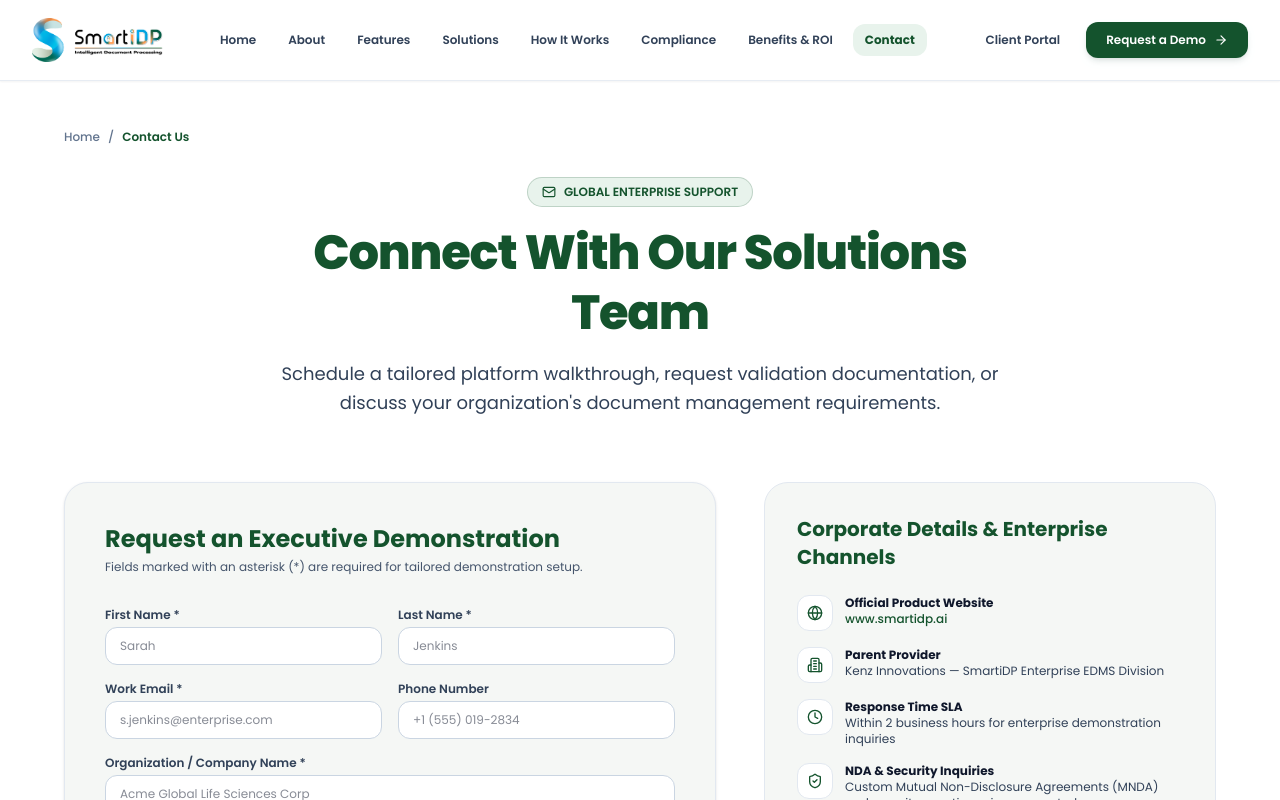
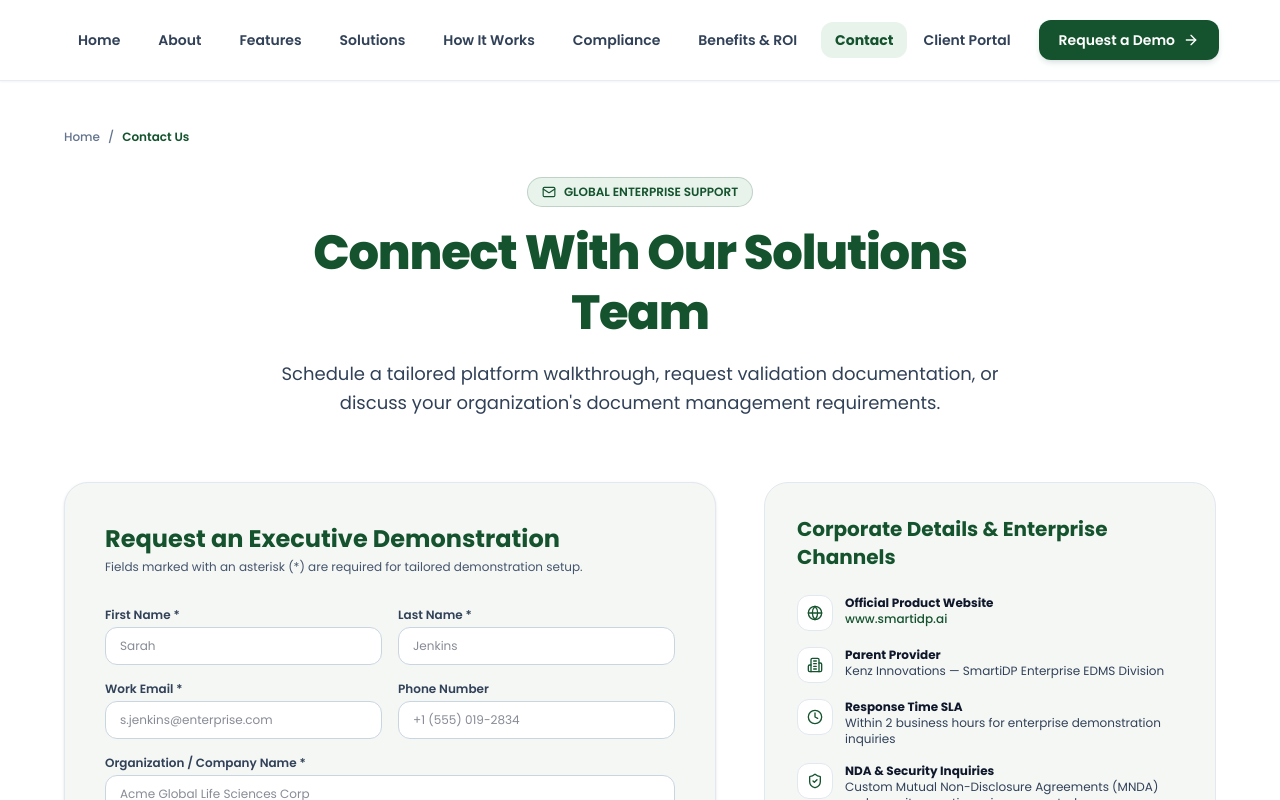
Before and after one commit to riyazkenzinnovations/Smartidp-Website, a React (Vite) app: page /contact in a window 1280 px wide. Shown: the top 800 px of the page. Built offline with nearby package versions, Linux system fonts and the light colour scheme.

Commit message:
Increase Navbar font size to text-sm and text-[13px] for enhanced legibility

```diff
--- a/src/components/Navbar.jsx
+++ b/src/components/Navbar.jsx
@@ -19,8 +19,8 @@ export default function Navbar({ onOpenDemoModal }) {
 
   return (
     <header className="sticky top-0 z-50 backdrop-blur-xl bg-white/95 border-b border-slate-200/80 shadow-xs">
-      <div className="max-w-7xl mx-auto px-4 sm:px-6 lg:px-8 h-20 flex items-center justify-between">
-        <Link to="/" className="flex items-center group py-2 shrink-0">
+      <div className="w-full max-w-[1720px] mx-auto px-4 sm:px-8 lg:px-12 xl:px-16 h-20 flex items-center justify-between">
+        <Link to="/" className="flex items-center group py-2">
           <img
             src={brandLogo}
             alt="SmartiDP EDMS — Kenz Innovations"
@@ -29,14 +29,14 @@ export default function Navbar({ onOpenDemoModal }) {
         </Link>
 
         {/* Desktop Navigation */}
-        <nav className="hidden xl:flex items-center gap-1 sm:gap-2 text-xs font-semibold text-slate-700">
+        <nav className="hidden xl:flex items-center gap-1.5 sm:gap-2.5 text-sm font-semibold text-slate-700">
           {NAV_LINKS.map((link) => (
             <NavLink
               key={link.path}
               to={link.path}
               end={link.path === '/'}
               className={({ isActive }) =>
-                `px-3 py-2 rounded-xl transition-all ${
+                `px-3.5 py-2 rounded-xl transition-all whitespace-nowrap ${
                   isActive
                     ? 'text-[#14532D] font-bold bg-[#E8F3EC]'
                     : 'text-slate-700 hover:text-[#14532D] hover:bg-[#F5F7F5]'
@@ -49,14 +49,14 @@ export default function Navbar({ onOpenDemoModal }) {
         </nav>
 
         {/* Medium-screen Navigation fallback */}
-        <nav className="hidden lg:flex xl:hidden items-center gap-1 text-xs font-semibold text-slate-700">
+        <nav className="hidden lg:flex xl:hidden items-center gap-1 text-[13px] font-semibold text-slate-700">
           {NAV_LINKS.slice(0, 6).map((link) => (
             <NavLink
               key={link.path}
               to={link.path}
               end={link.path === '/'}
               className={({ isActive }) =>
-                `px-2.5 py-1.5 rounded-lg transition-all ${
+                `px-2.5 py-1.5 rounded-lg transition-all whitespace-nowrap ${
                   isActive
                     ? 'text-[#14532D] font-bold bg-[#E8F3EC]'
                     : 'text-slate-700 hover:text-[#14532D] hover:bg-[#F5F7F5]'
@@ -69,7 +69,7 @@ export default function Navbar({ onOpenDemoModal }) {
           <NavLink
             to="/contact"
             className={({ isActive }) =>
-              `px-2.5 py-1.5 rounded-lg transition-all ${
+              `px-2.5 py-1.5 rounded-lg transition-all whitespace-nowrap ${
                 isActive
                   ? 'text-[#14532D] font-bold bg-[#E8F3EC]'
                   : 'text-slate-700 hover:text-[#14532D] hover:bg-[#F5F7F5]'
@@ -86,16 +86,16 @@ export default function Navbar({ onOpenDemoModal }) {
             href="https://www.smartidp.ai"
             target="_blank"
             rel="noopener noreferrer"
-            className="text-xs font-semibold px-3.5 py-2 text-slate-700 hover:text-[#14532D] hover:bg-[#E8F3EC] rounded-xl transition-all"
+            className="text-sm font-semibold px-4 py-2 text-slate-700 hover:text-[#14532D] hover:bg-[#E8F3EC] rounded-xl transition-all whitespace-nowrap"
           >
             Client Portal
           </a>
           <button
             onClick={onOpenDemoModal}
-            className="group relative inline-flex items-center gap-2 px-5 py-2.5 rounded-xl bg-[#14532D] hover:bg-[#064E3B] text-white font-semibold text-xs shadow-md shadow-emerald-950/10 hover:shadow-lg transition-all cursor-pointer"
+            className="group relative inline-flex items-center gap-2 px-5 py-2.5 rounded-xl bg-[#14532D] hover:bg-[#064E3B] text-white font-semibold text-sm shadow-md shadow-emerald-950/10 hover:shadow-lg transition-all cursor-pointer whitespace-nowrap"
           >
             <span>Request a Demo</span>
-            <ArrowRight className="h-3.5 w-3.5 group-hover:translate-x-0.5 transition-transform" />
+            <ArrowRight className="h-4 w-4 group-hover:translate-x-0.5 transition-transform" />
           </button>
         </div>
 
```
